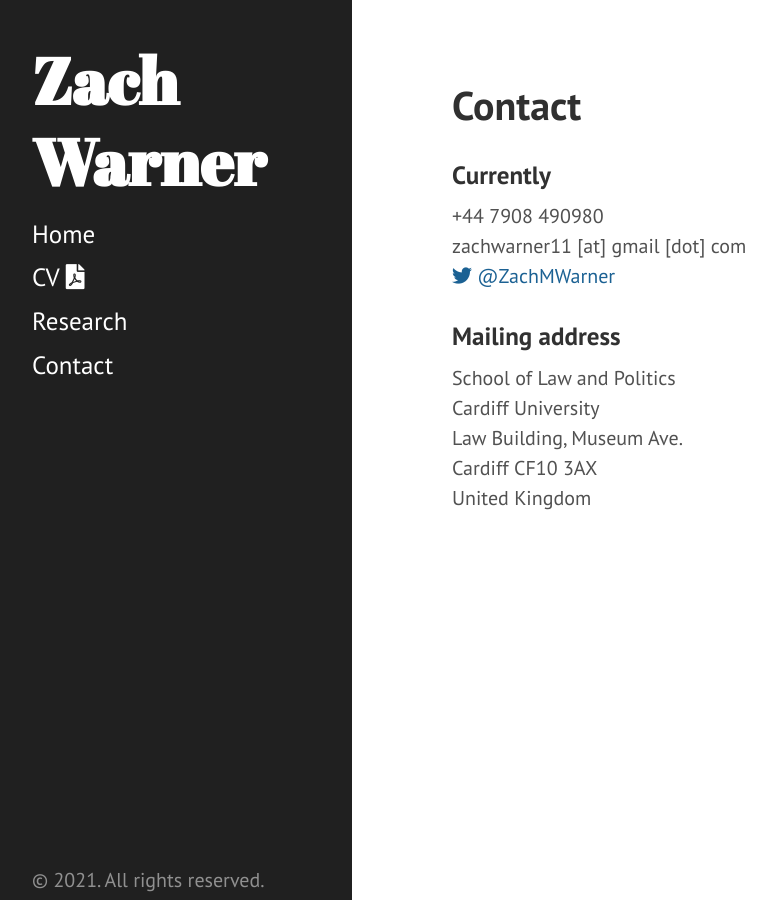
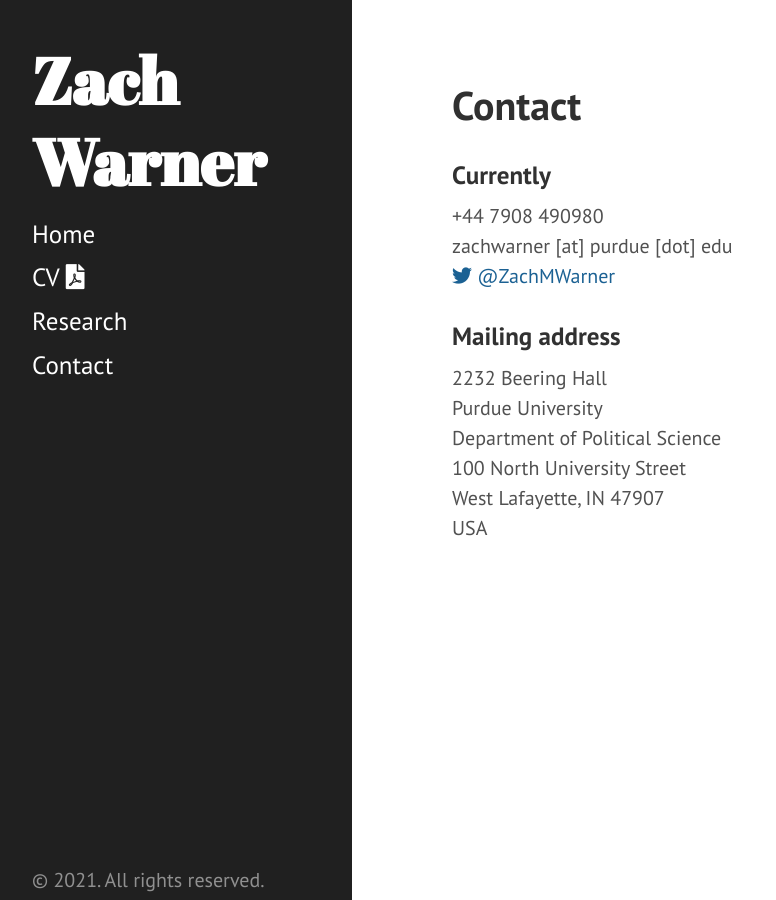
Before and after one commit to zachwarner/zachwarner.github.io, a Jekyll site: the page built from contact.md, in a window 1280 px wide. Shown: the whole page, without its empty margins (8-784 px from the left). Built offline with Jekyll 4.4.1, drawn with Linux system fonts in a browser that asks for light colours.

Commit message:
Update contact info and CV
Added new office number and cleaned up research list

```diff
--- a/contact.md
+++ b/contact.md
@@ -6,12 +6,13 @@ permalink: /contact
 
 ### Currently
 +44 7908 490980 <br>
-zachwarner11 [at] gmail [dot] com <br>
+zachwarner [at] purdue [dot] edu <br>
 <a href="https://twitter.com/ZachMWarner"><i class="fab fa-twitter"></i> @ZachMWarner</a>
 
 ### Mailing address
-School of Law and Politics <br>
-Cardiff University <br>
-Law Building, Museum Ave. <br>
-Cardiff CF10 3AX <br>
-United Kingdom
+2232 Beering Hall <br>
+Purdue University <br>
+Department of Political Science <br>
+100 North University Street <br>
+West Lafayette, IN 47907 <br>
+USA
```
Also changed, not shown: research.md (+4 -8 lines), 1 other file.
